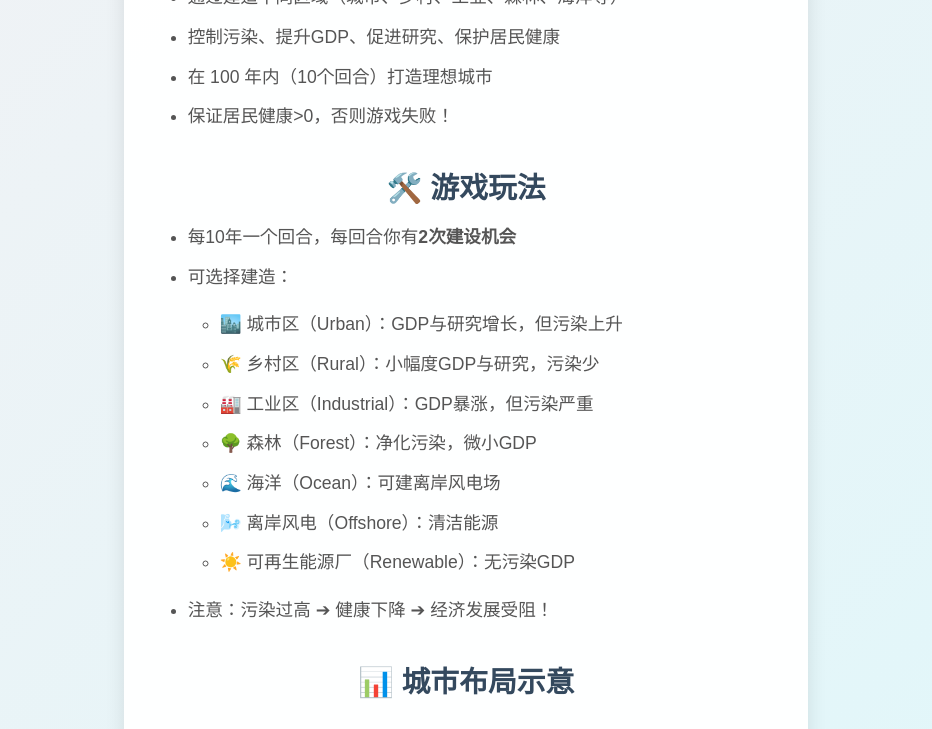
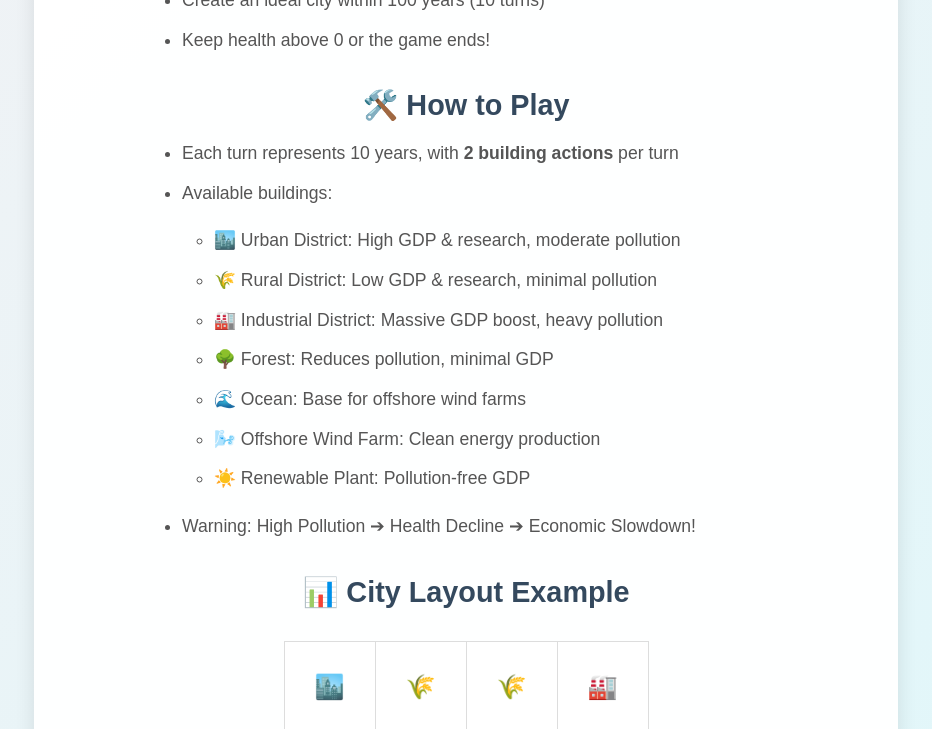
Before and after one commit to PangYuanbo/29, a plain HTML site: page index.html in a window 1280 px wide. Shown: the top 729 px of the page, without its empty margins (194-1126 px from the left). Drawn offline with nearby package versions, Linux system fonts and the light colour scheme.

Commit message:
Update index.html

```diff
--- a/index.html
+++ b/index.html
@@ -404,35 +404,35 @@
 <div id="intro-screen" class="intro-screen">
     <div class="intro-content">
         <h1>🌱 Eco City: Urban Destiny</h1>
-        <p>欢迎来到 <strong>Eco City</strong>！<br>
-        你是一位城市规划师，任务是 <strong>平衡发展与环保</strong>，带领你的城市走向可持续未来。</p>
+        <p>Welcome to <strong>Eco City</strong>!<br>
+        As a city planner, your mission is to <strong>balance development and environmental protection</strong>, leading your city towards a sustainable future.</p>
 
-        <h2>🎯 游戏目标</h2>
+        <h2>🎯 Game Objectives</h2>
         <ul>
-            <li>通过建造不同区域（城市、乡村、工业、森林、海洋等）</li>
-            <li>控制污染、提升GDP、促进研究、保护居民健康</li>
-            <li>在 100 年内（10个回合）打造理想城市</li>
-            <li>保证居民健康>0，否则游戏失败！</li>
+            <li>Build different districts (Urban, Rural, Industrial, Forest, Ocean)</li>
+            <li>Control pollution, boost GDP, advance research, and maintain public health</li>
+            <li>Create an ideal city within 100 years (10 turns)</li>
+            <li>Keep health above 0 or the game ends!</li>
         </ul>
 
-        <h2>🛠️ 游戏玩法</h2>
+        <h2>🛠️ How to Play</h2>
         <ul>
-            <li>每10年一个回合，每回合你有<strong>2次建设机会</strong></li>
-            <li>可选择建造：
+            <li>Each turn represents 10 years, with <strong>2 building actions</strong> per turn</li>
+            <li>Available buildings:
                 <ul>
-                    <li>🏙️ 城市区（Urban）：GDP与研究增长，但污染上升</li>
-                    <li>🌾 乡村区（Rural）：小幅度GDP与研究，污染少</li>
-                    <li>🏭 工业区（Industrial）：GDP暴涨，但污染严重</li>
-                    <li>🌳 森林（Forest）：净化污染，微小GDP</li>
-                    <li>🌊 海洋（Ocean）：可建离岸风电场</li>
-                    <li>🌬️ 离岸风电（Offshore）：清洁能源</li>
-                    <li>☀️ 可再生能源厂（Renewable）：无污染GDP</li>
+                    <li>🏙️ Urban District: High GDP & research, moderate pollution</li>
+                    <li>🌾 Rural District: Low GDP & research, minimal pollution</li>
+                    <li>🏭 Industrial District: Massive GDP boost, heavy pollution</li>
+                    <li>🌳 Forest: Reduces pollution, minimal GDP</li>
+                    <li>🌊 Ocean: Base for offshore wind farms</li>
+                    <li>🌬️ Offshore Wind Farm: Clean energy production</li>
+                    <li>☀️ Renewable Plant: Pollution-free GDP</li>
                 </ul>
             </li>
-            <li>注意：污染过高 ➔ 健康下降 ➔ 经济发展受阻！</li>
+            <li>Warning: High Pollution ➔ Health Decline ➔ Economic Slowdown!</li>
         </ul>
 
-        <h2>📊 城市布局示意</h2>
+        <h2>📊 City Layout Example</h2>
         <table class="city-grid">
             <tr>
                 <td>🏙️</td>
@@ -454,9 +454,16 @@
             </tr>
         </table>
 
+        <h2>🏆 Victory Conditions</h2>
+        <ul>
+            <li>Achieve the highest possible score by 2070</li>
+            <li>Balance all city metrics effectively</li>
+            <li>Maintain health above critical levels</li>
+        </ul>
+
         <div class="intro-buttons">
-            <button class="intro-button" onclick="closeIntroAndStart()">开始游戏</button>
-            <button class="intro-button skip-intro" onclick="skipIntroAndStart()">跳过介绍</button>
+            <button class="intro-button" onclick="closeIntroAndStart()">Start Game</button>
+            <button class="intro-button skip-intro" onclick="skipIntroAndStart()">Skip Tutorial</button>
         </div>
     </div>
 </div>
```
